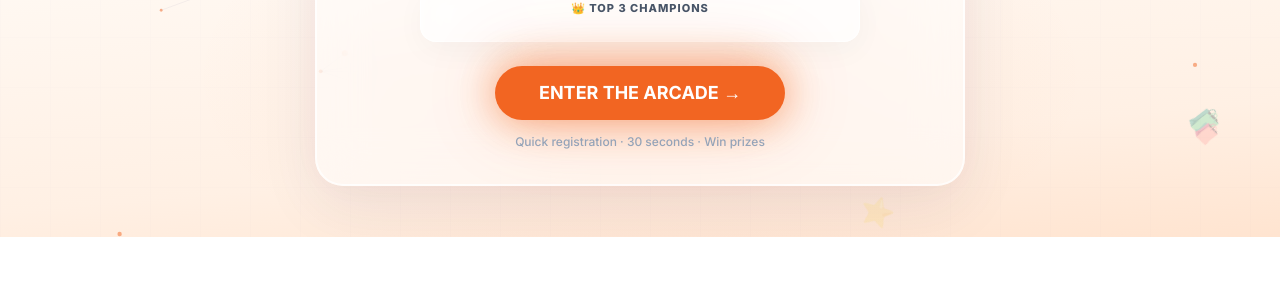
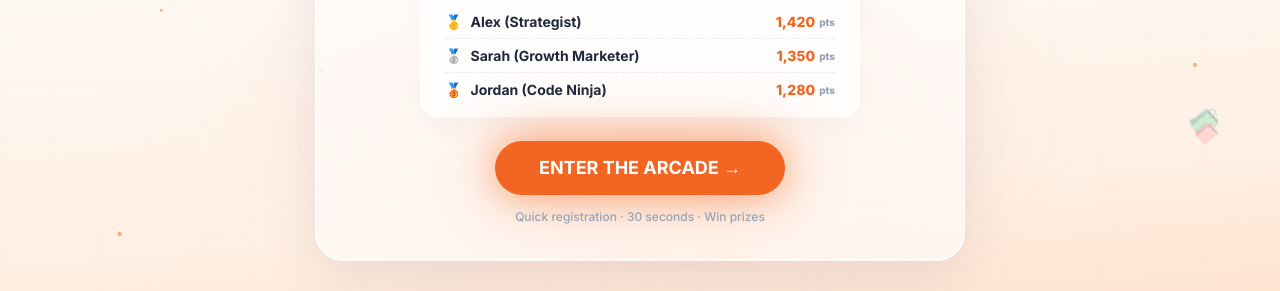
Before and after one commit to jackdaniel008866-a11y/valuefirst-arcade2, a website: page index.html in a window 1280 px wide. Shown: the part 563-854 px from the top of the page. Before the commit the page ends 800 px from the top, so only its background shows below. Drawn offline with Linux system fonts and the light colour scheme.

Commit message:
Fix top 3 champions rendering on splash screen

```diff
--- a/index.html
+++ b/index.html
@@ -2046,6 +2046,7 @@ resizeCanvas();
 createParticles();
 createFloatingIcons();
 requestAnimationFrame(animate);
+renderSplashLeaderboard();
 </script>
 
 <!-- ── TUTORIAL OVERLAY ── -->
```
